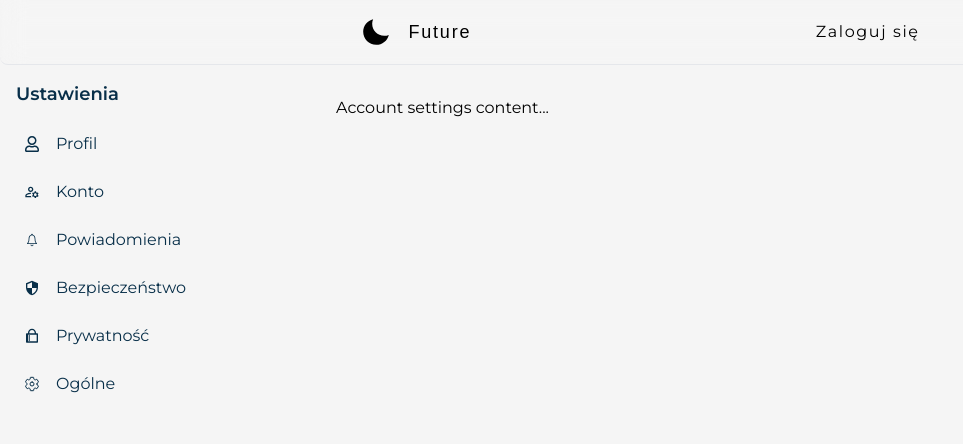
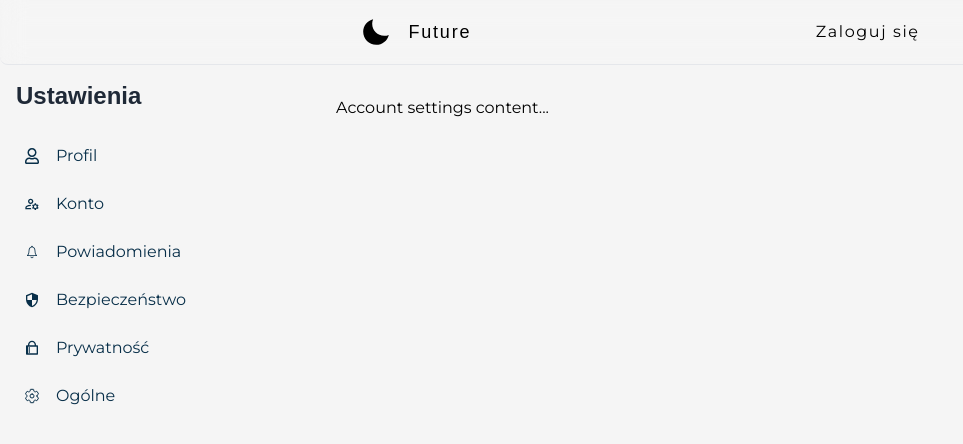
Before and after one commit to pawelek7k/future, a Next.js app: page /settings/account in a window 1280 px wide. Shown: the top 444 px of the page, without its empty margins (0-963 px from the left). Built offline with nearby package versions, Linux system fonts and the light colour scheme; no server answers; a web font is replaced by a local one.

Commit message:
add component with headings and styles

```diff
--- /dev/null
+++ b/components/global/heading/index.tsx
@@ -0,0 +1,21 @@
+import { ReactNode } from "react";
+
+interface Props {
+  children: ReactNode;
+}
+
+export const FirstHeading = ({ children }: Props) => {
+  return <h1>{children}</h1>;
+};
+
+export const SecondHeading = ({ children }: Props) => {
+  return (
+    <h2 className="text-2xl font-semibold mb-6 text-gray-800 font-sans">
+      {children}
+    </h2>
+  );
+};
+
+export const ThirdHeading = ({ children }: Props) => {
+  return <h3>{children}</h3>;
+};
--- a/components/login/Login.tsx
+++ b/components/login/Login.tsx
@@ -1,4 +1,5 @@
 import { GoogleButton, PrimaryButton } from "../global/buttons";
+import { SecondHeading } from "../global/heading";
 
 interface FormData {
   email: string;
@@ -18,7 +19,7 @@ export const LoginForm: React.FC<LoginFormProps> = ({
   submitHandler,
 }) => (
   <div className="bg-neutral-50 p-8 rounded-lg shadow-lg w-full max-w-md mx-auto mt-10">
-    <h2 className="text-2xl font-semibold mb-6 text-gray-800">Logowanie</h2>
+    <SecondHeading>Logowanie</SecondHeading>
     <form onSubmit={submitHandler}>
       <div className="mb-4">
         <label
--- a/components/login/Signup.tsx
+++ b/components/login/Signup.tsx
@@ -1,5 +1,6 @@
 import React from "react";
 import { PrimaryButton } from "../global/buttons";
+import { SecondHeading } from "../global/heading";
 
 interface SignupFormProps {
   formData: {
@@ -18,7 +19,7 @@ export const SignupForm: React.FC<SignupFormProps> = ({
 }) => {
   return (
     <div className="bg-neutral-50 p-8 rounded-lg shadow-lg w-full max-w-md mx-auto mt-10">
-      <h2 className="text-2xl font-semibold mb-6 text-gray-800">Rejestracja</h2>
+      <SecondHeading>Rejestracja</SecondHeading>
       <form onSubmit={submitHandler}>
         <div className="mb-4">
           <label
--- a/components/settings/Profile/index.tsx
+++ b/components/settings/Profile/index.tsx
@@ -1,11 +1,10 @@
+import { SecondHeading } from "@/components/global/heading";
 import { ImagePicker } from "./ImagePicker";
 
 export const ProfileContainer = () => {
   return (
     <div>
-      <h2 className="text-2xl font-semibold mb-6 text-gray-800">
-        Profil użytkownika
-      </h2>
+      <SecondHeading>Profil użytkownika</SecondHeading>
       <div className="flex items-center justify-center">
         <div className="border border-gray-200 flex flex-col items-center justify-center rounded-lg w-1/3 ">
           <ImagePicker />
--- a/components/settings/Sidebar.tsx
+++ b/components/settings/Sidebar.tsx
@@ -4,6 +4,7 @@ import { IoIosNotificationsOutline } from "react-icons/io";
 import { IoSettingsOutline } from "react-icons/io5";
 import { MdOutlineManageAccounts, MdSecurity } from "react-icons/md";
 import { RiGitRepositoryPrivateLine } from "react-icons/ri";
+import { SecondHeading } from "../global/heading";
 
 const sidebarItems = [
   { id: "profile", label: "Profil", icon: <FaRegUser /> },
@@ -21,7 +22,7 @@ const sidebarItems = [
 export const Sidebar = () => {
   return (
     <div className="w-1/4 bg-neutral-100 text-sky-950 h-screen p-4 pt-20">
-      <h2 className="text-lg font-semibold mb-4">Ustawienia</h2>
+      <SecondHeading>Ustawienia</SecondHeading>
       <ul className="space-y-2">
         {sidebarItems.map((item) => (
           <li key={item.id}>
```
